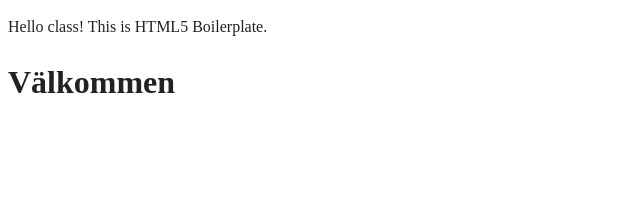
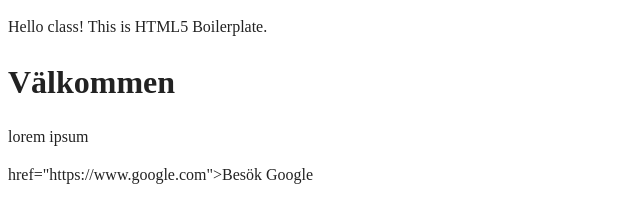
Before and after one commit to dardanhas/HTMLAssignment, a website built with webpack: page P0-HelloWorld/index.html in a window 1280 px wide. Shown: the whole page, without its empty margins (0-640 px from the left). Built offline with nearby package versions, Linux system fonts and the light colour scheme.

Commit message:
Update index.html

```diff
--- a/P0-HelloWorld/index.html
+++ b/P0-HelloWorld/index.html
@@ -28,6 +28,9 @@
   <p>Hello class! This is HTML5 Boilerplate.</p>
   <script src="js/app.js"></script>
 <h1>Välkommen</h1>
+<p>lorem ipsum</p>
+<a> href="https://www.google.com">Besök Google</A>
+
 </body>
 
 </html>
```
